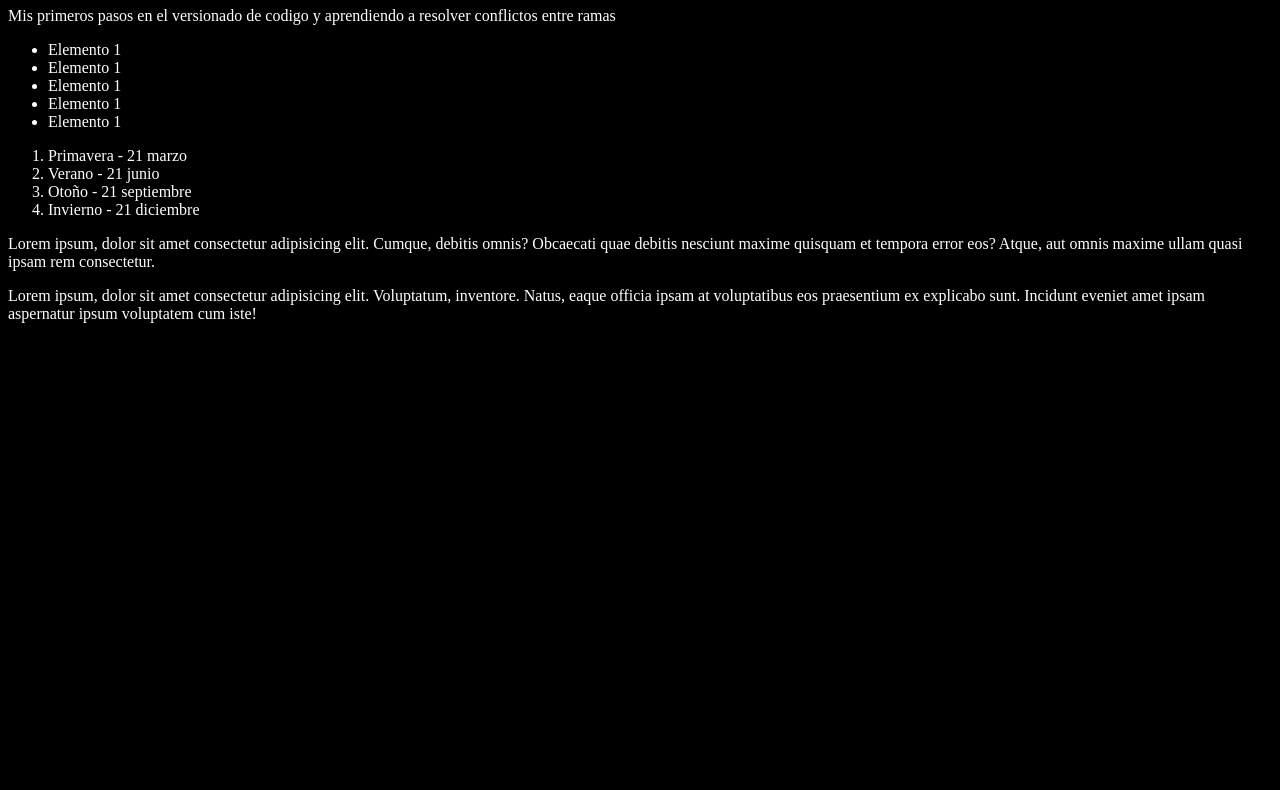
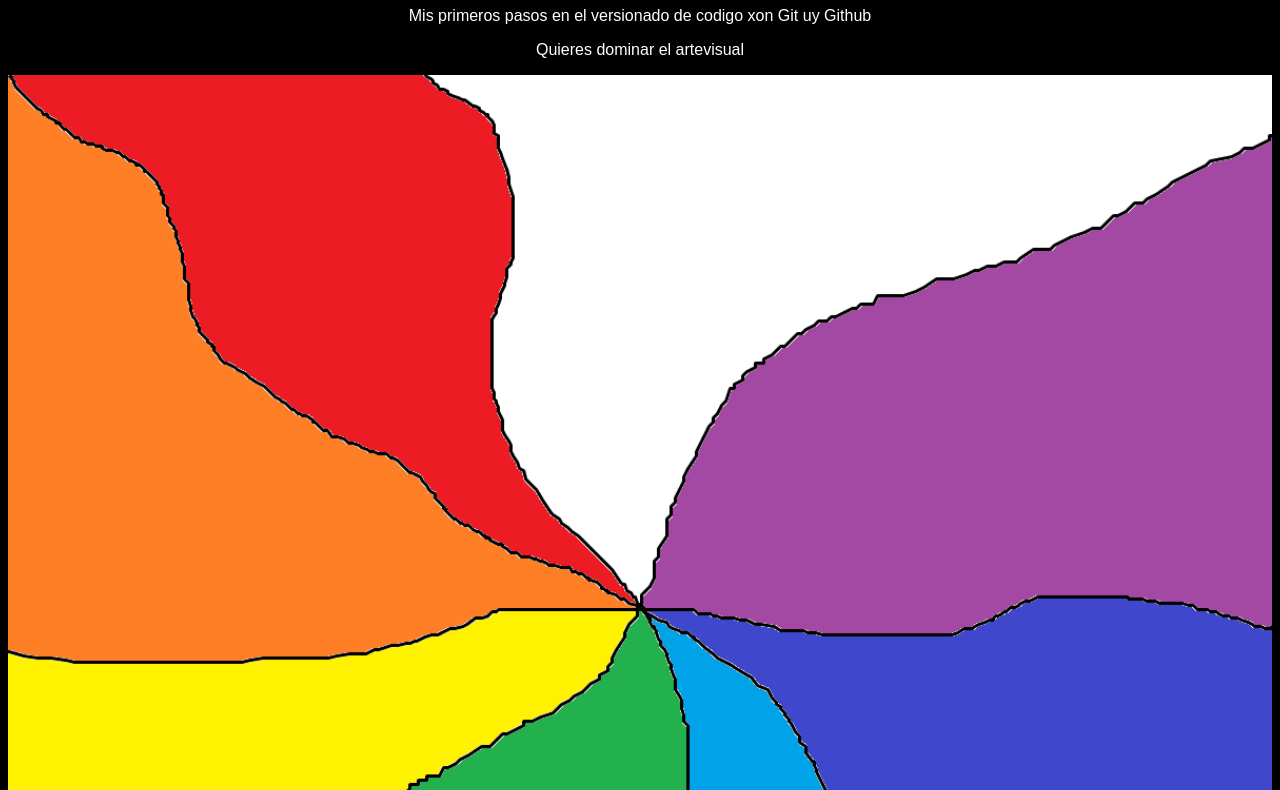
Before and after one commit to sebudea/youtube-git, a plain HTML site: page index.html in a window 1280 px wide. Shown: the part 73-863 px from the top of the page. Before the commit the page ends 800 px from the top, so only its background shows below. Drawn offline with Linux system fonts and the light colour scheme.

Commit message:
Agregando imagen de centroarcoiris y poniendo chulo en ghtml

```diff
--- a/index.html
+++ b/index.html
@@ -9,23 +9,8 @@
 <body>
     <h1>Aprendiendo Git</h1>
 
-    <p>Mis primeros pasos en el versionado de codigo y aprendiendo a resolver conflictos entre ramas</p>
-    <ul>
-        <li>Elemento 1</li>
-        <li>Elemento 1</li>
-        <li>Elemento 1</li>
-        <li>Elemento 1</li>
-        <li>Elemento 1</li>
-    </ul>
-    <ol>
-        <li>Primavera - 21 marzo</li>
-        <li>Verano - 21 junio</li>
-        <li>Otoño - 21 septiembre</li>
-        <li>Invierno - 21 diciembre</li>
-    </ol>
-    <p>Lorem ipsum, dolor sit amet consectetur adipisicing elit. Cumque, debitis omnis? Obcaecati quae debitis nesciunt maxime quisquam et tempora error eos? Atque, aut omnis maxime ullam quasi ipsam rem consectetur.</p>
-    <p>Lorem ipsum, dolor sit amet consectetur adipisicing elit. Voluptatum, inventore. Natus, eaque officia ipsam at voluptatibus eos praesentium ex explicabo sunt. Incidunt eveniet amet ipsam aspernatur ipsum voluptatem cum iste!</p>
-    <script src="index.js"></script>
-
+    <p>Mis primeros pasos en el versionado de codigo xon Git uy Github</p>
+    <p>Quieres dominar el artevisual</p>
+    <img src="centroarcoiris.png" alt="Centroarcoiris" srcset="">
 </body>
 </html>
--- a/style.css
+++ b/style.css
@@ -1,4 +1,10 @@
 html {
     background-color: black;
     color: white;
+    font-family: sans-serif;
+    text-align: center;
 }
+
+img {
+    width: 100%;
+}
```
Also changed, not shown: centroarcoiris.png (added).
